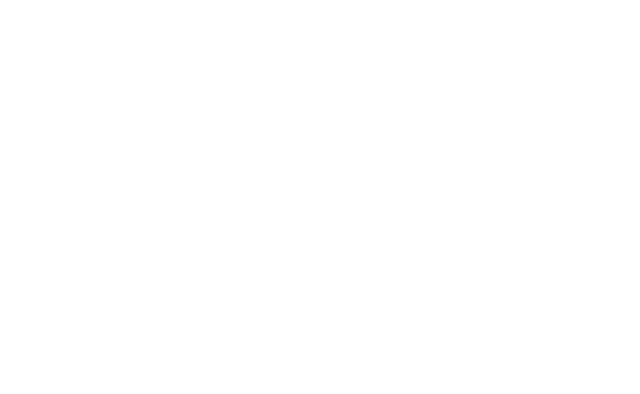
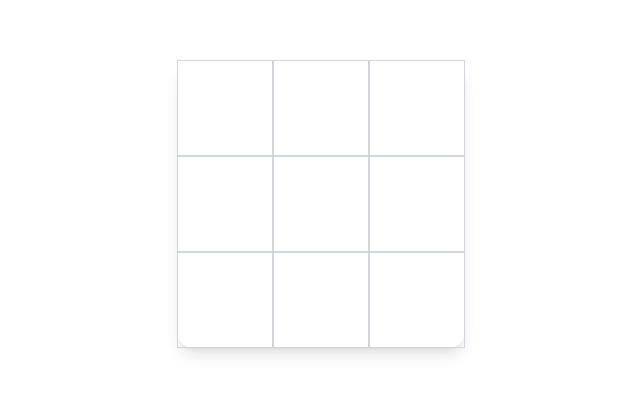
Before and after one commit to BNj10/Tic-Tac-Toe, a React (Vite) app: page / in a window 1280 px wide. Shown: the part 184-578 px from the top of the page, without its empty margins (319-959 px from the left). Built offline with nearby package versions, Linux system fonts and the light colour scheme.

Commit message:
Added grid for the board

```diff
--- a/src/components/Board.tsx
+++ b/src/components/Board.tsx
@@ -2,18 +2,15 @@
 {
 
     return(
-        <>
-            <div className="grid grid-cols-3 gap-0.5">
-                <div className="bg-white p-10"> </div>
-                <div className="bg-white p-10"> </div>
-                <div className="bg-white p-10"> </div>
-                <div className="bg-white p-10"> </div>
-                <div className="bg-white p-10"> </div>
-                <div className="bg-white p-10"> </div>
-                <div className="bg-white p-10"> </div>
-                <div className="bg-white p-10"> </div>
-                <div className="bg-white p-10"> </div>
+        <div className="grid grid-cols-3 bg-white rounded-2xl shadow-lg w-72 h-72 mb-6">
+            {Array(9).fill(null).map((_, i) => (
+            <div
+                key={i}
+                className="border border-gray-300 flex items-center justify-center text-4xl font-bold text-gray-600"
+            >
+                {/* X or O goes here later */}
             </div>
-        </>
+            ))}
+        </div>
     )
 }
```
